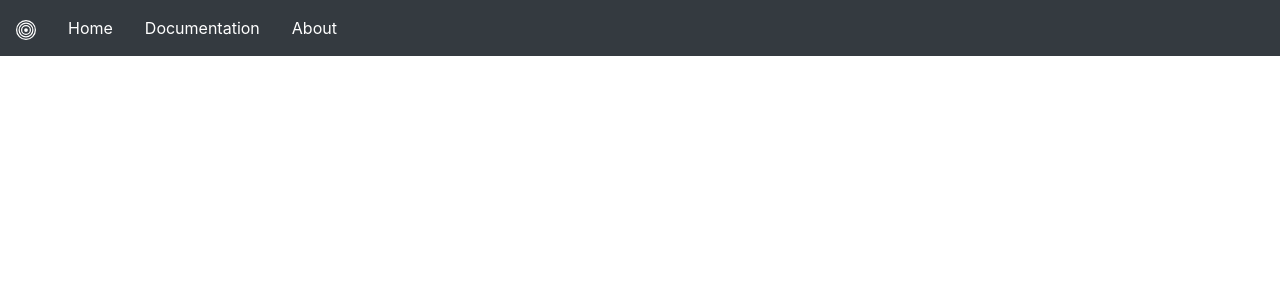
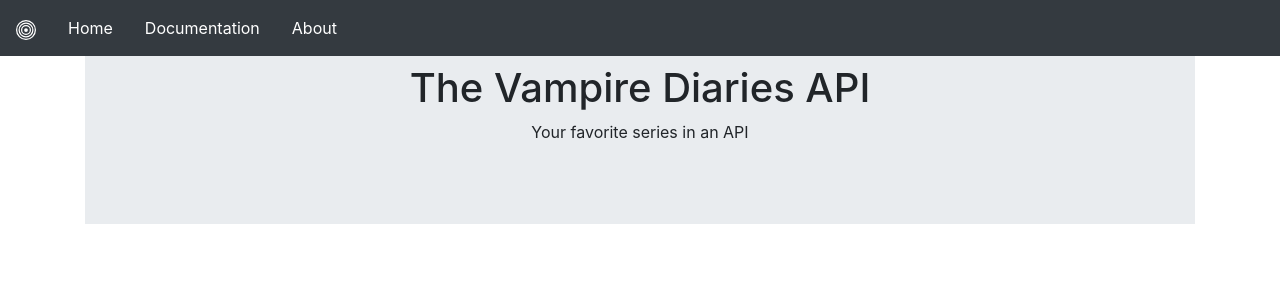
Before and after one commit to afaf98/Vampire_diaries_API, a React (Create React App) app in the folder client/: page /documentation in a window 1280 px wide. Shown: the top 300 px of the page. Built offline with nearby package versions, Linux system fonts and the light colour scheme; no server answers.

Commit message:
Creating a Headers component and README file

```diff
--- a/client/src/App.js
+++ b/client/src/App.js
@@ -2,7 +2,7 @@
 import { Switch, Route } from "react-router-dom";
 import HomePage from "./components/HomePage/HomePage";
 import About from "./components/About";
-import Documentation from "./components/Documentation";
+import Documentation from "./components/Documentation/Documentation";
 import Navbars from "./components/Navbar/Navbars";
 import Container from "react-bootstrap/Container";
 import { ApiKeyProvider } from "./context/ApiKeyContext";
--- a/client/src/components/Documentation.js
+++ /dev/null
@@ -1,5 +0,0 @@
-import React from "react";
-
-export default function Documentation() {
-  return <div>Hello</div>;
-}
--- /dev/null
+++ b/client/src/components/Documentation/Documentation.js
@@ -0,0 +1,10 @@
+import React from "react";
+import Header from "../Jumbotron/Header";
+
+export default function Documentation() {
+  return (
+    <div>
+      <Header />
+    </div>
+  );
+}
--- a/client/src/components/HomePage/Explorer.js
+++ b/client/src/components/HomePage/Explorer.js
@@ -17,7 +17,6 @@
   const api = useApiKey();
   console.log("What is api", api);
   const [url, setUrl] = useState(BASE_URL + `/api`);
-  // const [apiKey, setApiKey] = useState(localStorage.getItem("apiKey"));
   const [query, setQuery] = useState("");
   const [route, setRoute] = useState("");
 
--- a/client/src/components/HomePage/HomePage.js
+++ b/client/src/components/HomePage/HomePage.js
@@ -1,21 +1,14 @@
 import React from "react";
-
-import Jumbotron from "react-bootstrap/Jumbotron";
-import Container from "react-bootstrap/Container";
 
 import "./HomePage.scss";
 import Explorer from "./Explorer";
 import ApiKeyForm from "./ApiKeyForm";
+import Header from "../Jumbotron/Header";
 
 export default function HomePage() {
   return (
     <div>
-      <Jumbotron fluid>
-        <Container className="rounded-2">
-          <h1 className="text-align">The Vampire Diaries API</h1>
-          <p className="text-align">Your favorite series in an API</p>
-        </Container>
-      </Jumbotron>
+      <Header />
       <Explorer />
       <ApiKeyForm />
     </div>
--- /dev/null
+++ b/client/src/components/Jumbotron/Header.js
@@ -0,0 +1,18 @@
+import React from "react";
+
+import Jumbotron from "react-bootstrap/Jumbotron";
+import Container from "react-bootstrap/Container";
+import "./Header.scss";
+
+export default function Header() {
+  return (
+    <div>
+      <Jumbotron fluid>
+        <Container className="rounded-2">
+          <h1 className="text-align">The Vampire Diaries API</h1>
+          <p className="text-align">Your favorite series in an API</p>
+        </Container>
+      </Jumbotron>
+    </div>
+  );
+}
--- /dev/null
+++ b/client/src/components/Jumbotron/Header.scss
@@ -0,0 +1,3 @@
+.text-align {
+  text-align: center;
+}
```
Also changed, not shown: client/src/components/Documentation/Documentation.scss (added), 2 other files (tests, documents, lock files or other folders).
